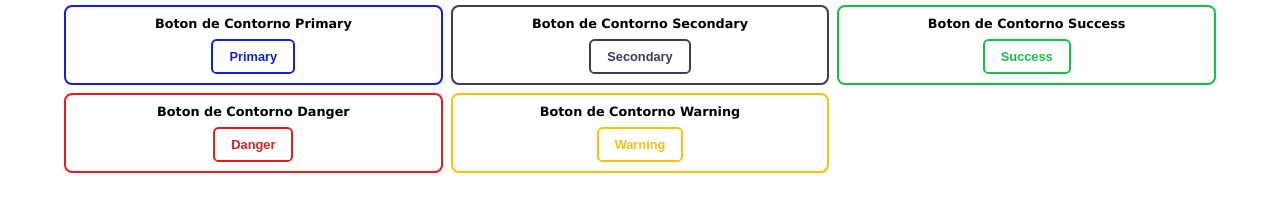
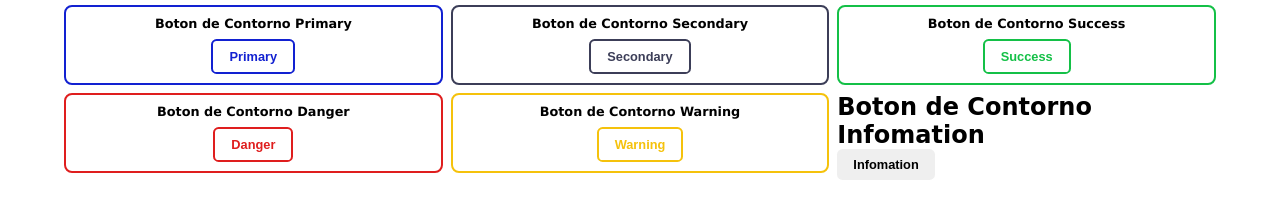
Before and after one commit to melinallacuag/buttons, a plain HTML site: page index.html in a window 1280 px wide. Shown: the part 405-624 px from the top of the page. Drawn offline with Linux system fonts and the light colour scheme.

Commit message:
Se realizara el boton info.

```diff
--- a/index.html
+++ b/index.html
@@ -69,6 +69,10 @@
                     <h2 class="title-outline-warning">Boton de Contorno Warning</h2>
                     <button type="button" class="button eps-outline-warning">Warning</button>
                 </div>
+                <div class="content-outline-info">
+                    <h2 class="title-outline-info">Boton de Contorno Infomation</h2>
+                    <button type="button" class="button eps-outline-info">Infomation</button>
+                </div>
             </div>
         </div>
     </section>
```
